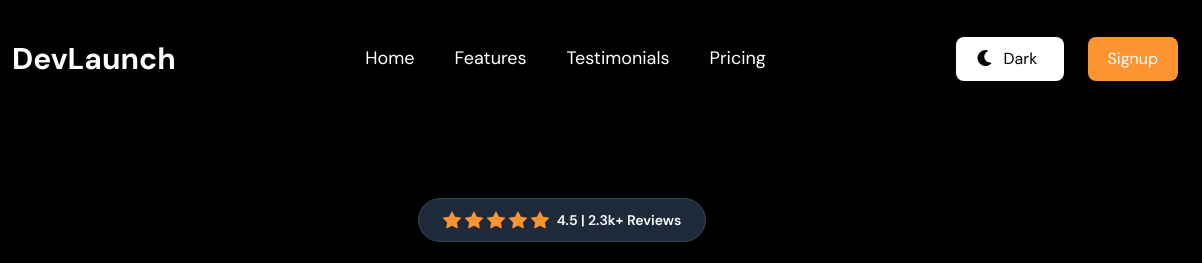
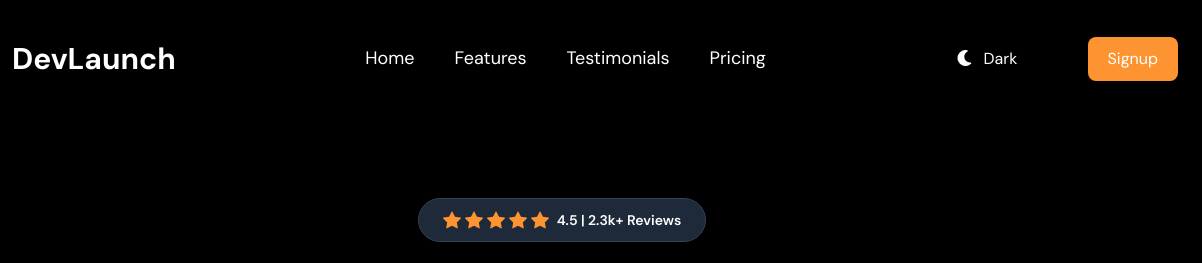
Before and after one commit to talesofcarter/devlaunch, a website with bundled scripts: page index.html in a window 1280 px wide. Shown: the top 263 px of the page, 78-1280 px from the left. Built offline with nearby package versions, Linux system fonts and the light colour scheme.

Commit message:
add readme

```diff
--- a/index.html
+++ b/index.html
@@ -106,17 +106,20 @@
         <!-- Buttons Container -->
         <div class="flex items-center gap-4 sm:gap-6">
           <!-- Dark Mode Button - Always Visible -->
-          <button
+          <div
             id="themeToggle"
-            class="bg-white w-27 px-4 py-2 sm:px-5 sm:py-2.5 text-black rounded-lg cursor-pointer transition-colors duration-300 hover:bg-gray-200 flex items-center gap-2 dark:bg-gray-700 dark:text-gray-300 dark:hover:bg-gray-600"
+            class="w-27 flex gap-2 cursor-pointer"
           >
-            <span id="icon"
-              ><i class="fa-solid fa-moon"></i
-            ></span>
-            <span id="btnText" class="hidden sm:inline"
-              >Dark</span
+            <span id="icon">
+              <i class="fa-solid fa-moon text-white"></i>
+            </span>
+            <span
+              id="btnText"
+              class="hidden sm:inline text-white"
             >
-          </button>
+              Dark
+            </span>
+          </div>
 
           <!-- Signup Button - Hidden below 750px -->
           <button
--- a/src/scripts/helperFunctions/themeToggle.js
+++ b/src/scripts/helperFunctions/themeToggle.js
@@ -13,7 +13,7 @@ export function themeToggle() {
             />`;
     } else {
       buttonText.textContent = "Dark";
-      icon.innerHTML = `<i class="fa-solid fa-moon"></i>`;
+      icon.innerHTML = `<i class="fa-solid fa-moon text-white"></i>`;
     }
     isLight = !isLight;
   });
```
Also changed, not shown: readme.md (added), src/assets/icons/sun.svg.
